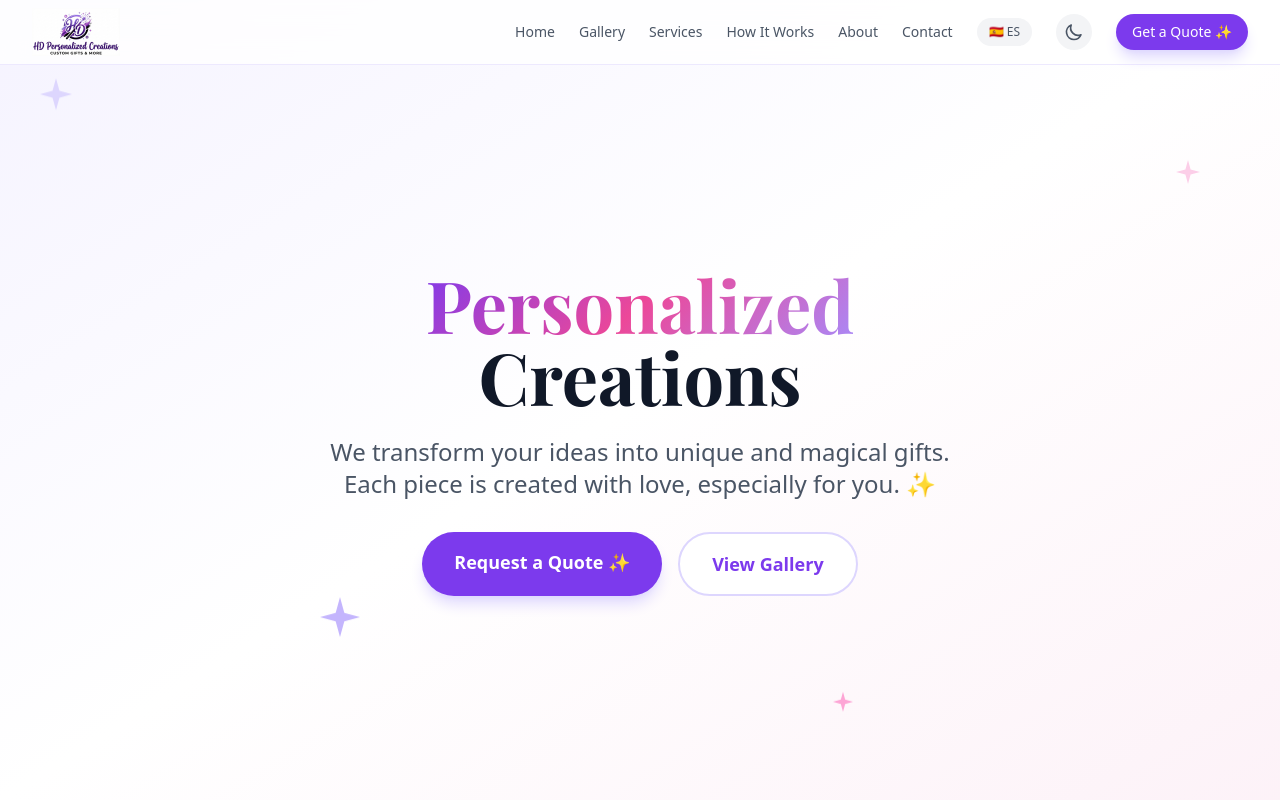
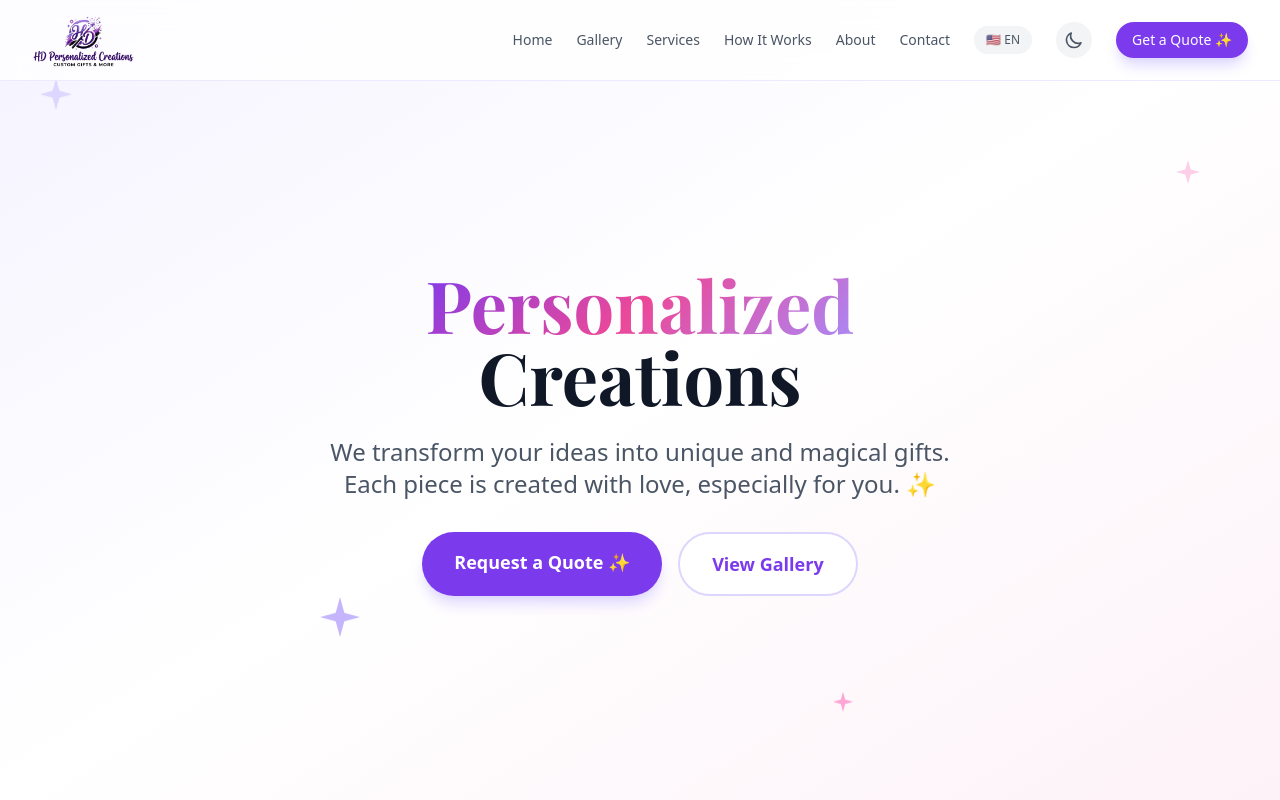
Before and after one commit to yordy89/hd-personalized-creations, a Next.js app: page / in a window 1280 px wide. Shown: the top 800 px of the page. Built offline with nearby package versions, Linux system fonts and the light colour scheme; a web font is replaced by a local one.

Commit message:
fix: Language toggle, dark mode, and transparent logo
- Fixed language toggle to show current language (not reversed)
- Fixed dark mode toggle with proper mounting check
- Made logo background transparent
- Increased logo size in navbar (h-14)
- Added resolvedTheme for proper dark mode detection

```diff
--- a/src/components/Navbar.tsx
+++ b/src/components/Navbar.tsx
@@ -2,14 +2,20 @@
 
 import Link from "next/link";
 import Image from "next/image";
-import { useState } from "react";
+import { useState, useEffect } from "react";
 import { useTheme } from "next-themes";
 import { useLanguage } from "./Providers";
 
 export function Navbar() {
   const [isOpen, setIsOpen] = useState(false);
-  const { theme, setTheme } = useTheme();
+  const [mounted, setMounted] = useState(false);
+  const { theme, setTheme, resolvedTheme } = useTheme();
   const { locale, setLocale, t } = useLanguage();
+
+  // Avoid hydration mismatch
+  useEffect(() => {
+    setMounted(true);
+  }, []);
 
   const navigation = [
     { name: t.nav.home, href: "/" },
@@ -20,18 +26,21 @@ export function Navbar() {
     { name: t.nav.contact, href: "/contact" },
   ];
 
+  const currentTheme = resolvedTheme || theme;
+
   return (
     <nav className="fixed top-0 left-0 right-0 z-50 bg-white/80 dark:bg-gray-950/80 backdrop-blur-md border-b border-violet-100 dark:border-gray-800">
       <div className="max-w-7xl mx-auto px-4 sm:px-6 lg:px-8">
-        <div className="flex justify-between items-center h-16">
+        <div className="flex justify-between items-center h-20">
           {/* Logo */}
-          <Link href="/" className="flex items-center space-x-2">
+          <Link href="/" className="flex items-center">
             <Image
               src="/logo.png"
               alt="HD Personalized Creations"
-              width={140}
-              height={50}
-              className="h-12 w-auto"
+              width={180}
+              height={60}
+              className="h-14 w-auto object-contain"
+              style={{ mixBlendMode: 'multiply' }}
               priority
             />
           </Link>
@@ -48,21 +57,23 @@ export function Navbar() {
               </Link>
             ))}
 
-            {/* Language Toggle */}
+            {/* Language Toggle - shows current language, click to switch */}
             <button
               onClick={() => setLocale(locale === "en" ? "es" : "en")}
               className="px-3 py-1.5 rounded-full text-xs font-medium bg-gray-100 dark:bg-gray-800 text-gray-600 dark:text-gray-300 hover:bg-violet-100 dark:hover:bg-violet-900 transition-colors"
+              title={locale === "en" ? "Cambiar a Español" : "Switch to English"}
             >
-              {locale === "en" ? "🇪🇸 ES" : "🇺🇸 EN"}
+              {locale === "en" ? "🇺🇸 EN" : "🇪🇸 ES"}
             </button>
 
             {/* Theme Toggle */}
+            {mounted && (
               <button
-              onClick={() => setTheme(theme === "dark" ? "light" : "dark")}
+                onClick={() => setTheme(currentTheme === "dark" ? "light" : "dark")}
                 className="p-2 rounded-full bg-gray-100 dark:bg-gray-800 text-gray-600 dark:text-gray-300 hover:bg-violet-100 dark:hover:bg-violet-900 transition-colors"
                 aria-label="Toggle theme"
               >
-              {theme === "dark" ? (
+                {currentTheme === "dark" ? (
                   <svg className="w-5 h-5" fill="none" viewBox="0 0 24 24" stroke="currentColor">
                     <path strokeLinecap="round" strokeLinejoin="round" strokeWidth={2} d="M12 3v1m0 16v1m9-9h-1M4 12H3m15.364 6.364l-.707-.707M6.343 6.343l-.707-.707m12.728 0l-.707.707M6.343 17.657l-.707.707M16 12a4 4 0 11-8 0 4 4 0 018 0z" />
                   </svg>
@@ -72,6 +83,7 @@ export function Navbar() {
                   </svg>
                 )}
               </button>
+            )}
 
             <Link
               href="/quote"
@@ -86,19 +98,21 @@ export function Navbar() {
             {/* Language Toggle Mobile */}
             <button
               onClick={() => setLocale(locale === "en" ? "es" : "en")}
-              className="px-2 py-1 rounded-full text-xs font-medium bg-gray-100 dark:bg-gray-800"
+              className="px-2 py-1 rounded-full text-xs font-medium bg-gray-100 dark:bg-gray-800 text-gray-600 dark:text-gray-300"
             >
-              {locale === "en" ? "ES" : "EN"}
+              {locale === "en" ? "EN" : "ES"}
             </button>
 
             {/* Theme Toggle Mobile */}
+            {mounted && (
               <button
-              onClick={() => setTheme(theme === "dark" ? "light" : "dark")}
-              className="p-2 rounded-full bg-gray-100 dark:bg-gray-800"
+                onClick={() => setTheme(currentTheme === "dark" ? "light" : "dark")}
+                className="p-2 rounded-full bg-gray-100 dark:bg-gray-800 text-gray-600 dark:text-gray-300"
                 aria-label="Toggle theme"
               >
-              {theme === "dark" ? "☀️" : "🌙"}
+                {currentTheme === "dark" ? "☀️" : "🌙"}
               </button>
+            )}
 
             <button
               onClick={() => setIsOpen(!isOpen)}
```
Also changed, not shown: public/logo.png. Lines whose indentation alone changed are shown as unchanged.
